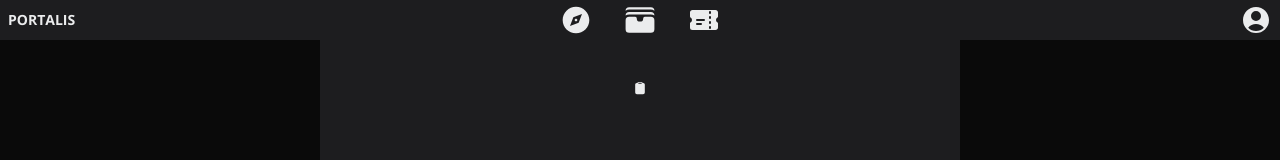
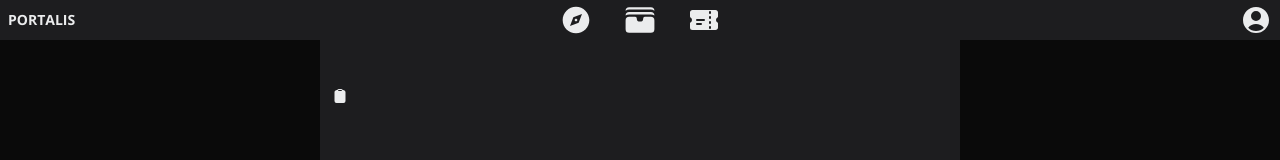
Before and after one commit to portalis-space/portalis-tma, a Next.js app: page /signin in a window 1280 px wide. Shown: the top 160 px of the page. Built offline with nearby package versions, Linux system fonts and the light colour scheme.

Commit message:
fix(sign in): width truncate

```diff
--- a/src/app/(auth)/signin/page.tsx
+++ b/src/app/(auth)/signin/page.tsx
@@ -8,7 +8,8 @@ const FeaturedEvent = () => {
   const token = searchParams.get('token');
   return (
     <main className="flex flex-col pt-10 pb-20 px-3 gap-2 min-h-screen">
-      <Typography variant="text-sm" weight="bold" className="text-center pt-10">{token} <ClipboardButton textToCopy={token || '-'} /></Typography>
+      <Typography variant="text-sm" weight="bold" className="text-center pt-10 truncate w-full">{token}</Typography>
+      <ClipboardButton textToCopy={token || '-'} />
     </main>
   )
 }
```
